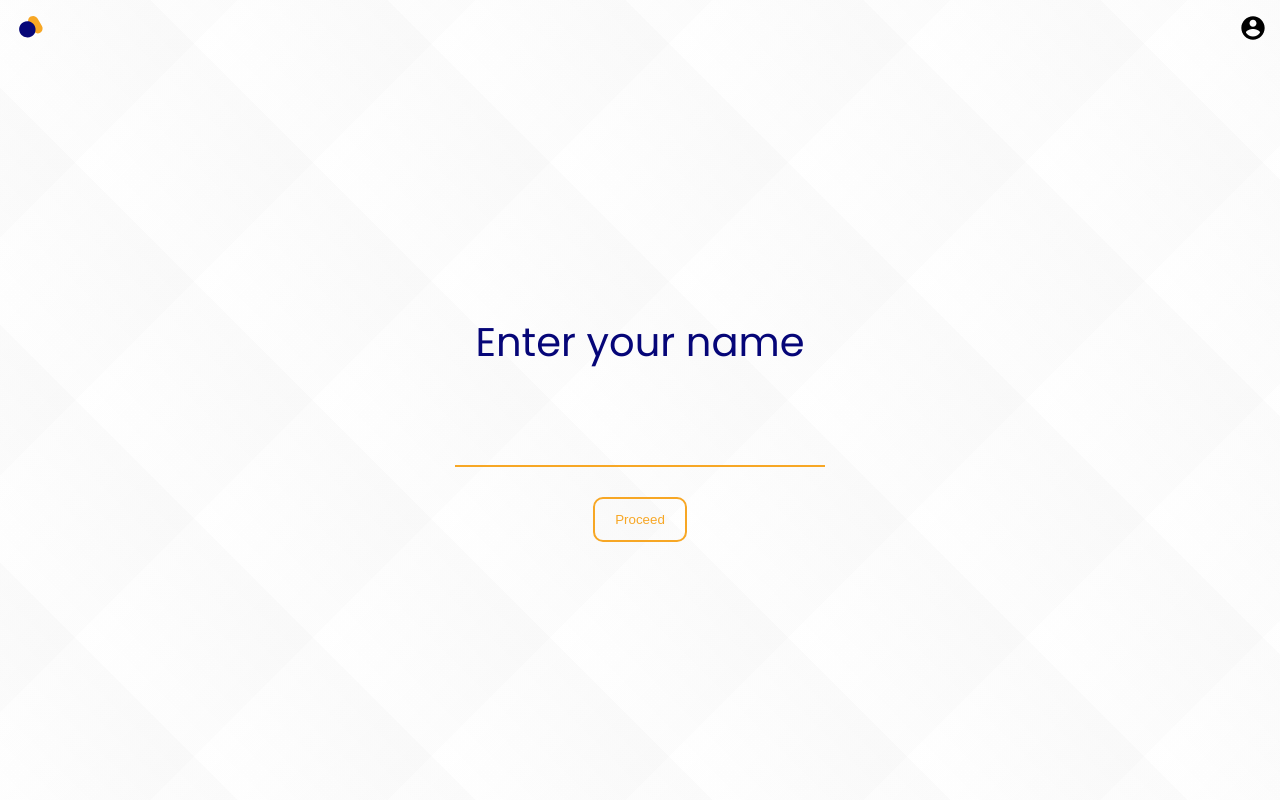
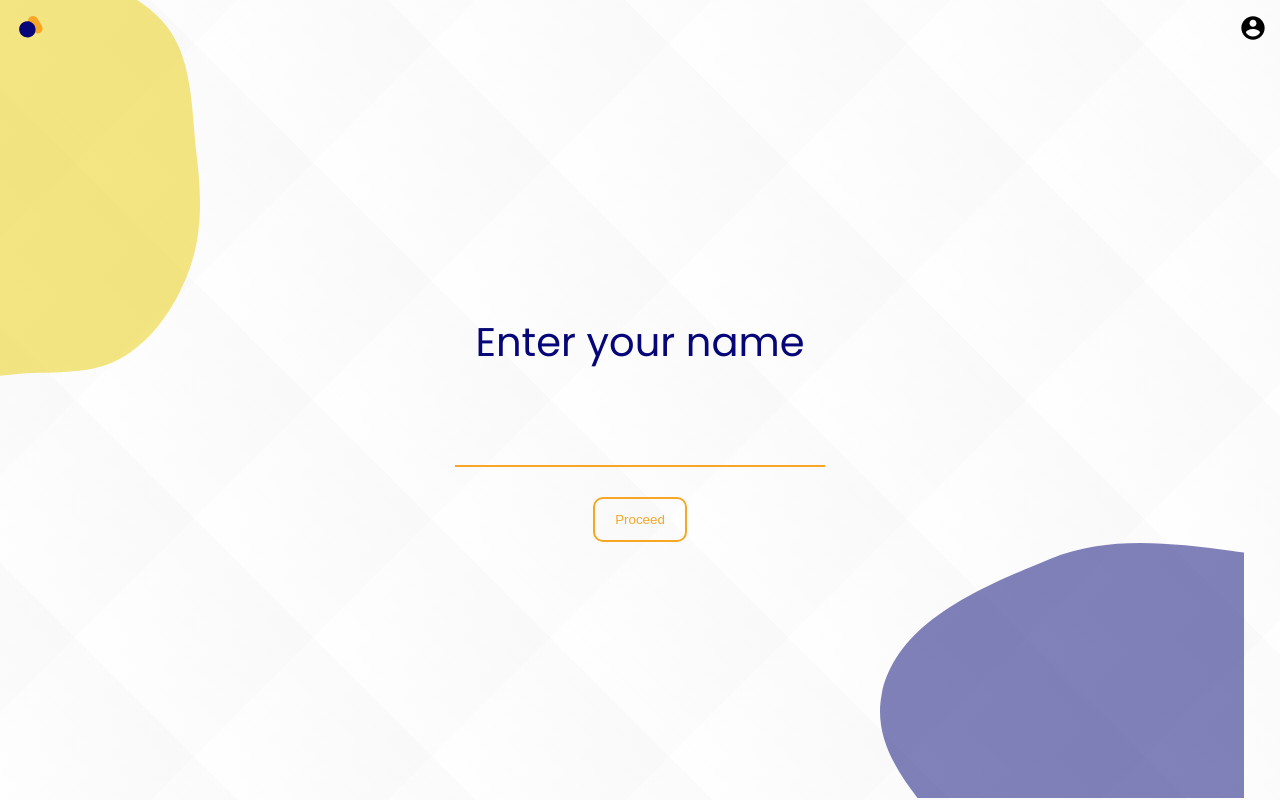
Before and after one commit to reddit-coders/investors-hub-fe, a React (Create React App) app: page / in a window 1280 px wide. Built offline with nearby package versions, Linux system fonts and the light colour scheme.

Commit message:
Added blobs back to welcome page

```diff
--- a/src/components/welcome/Welcome.js
+++ b/src/components/welcome/Welcome.js
@@ -1,12 +1,12 @@
 import React from 'react'
 import Navigation from '../layout/Navigation'
 import EnterName from '../layout/EnterName'
-// import Blobs from '../layout/Blobs'
+import Blobs from '../layout/Blobs'
 
 function Welcome() {
 	return (
 		<div className='welcome'>
-			{/* <Blobs /> */}
+			<Blobs />
 			<Navigation />
 
 			<div className='container'>
```
